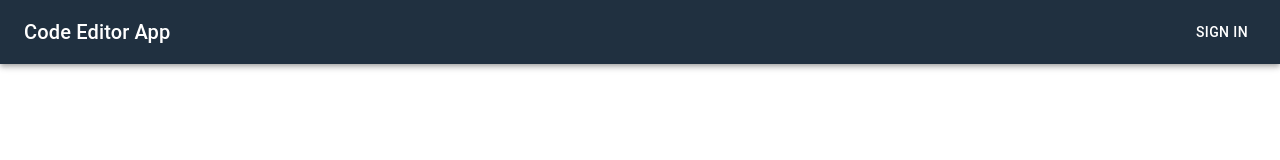
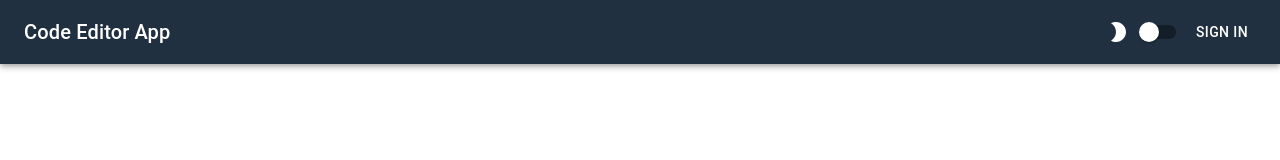
Before and after one commit to yenilikci/Aurora, a React (Vite) app: page / in a window 1280 px wide. Shown: the top 160 px of the page. Built offline with nearby package versions, Linux system fonts and the light colour scheme.

Commit message:
implementing dark mode, add dark mode switch

```diff
--- a/package.json
+++ b/package.json
@@ -13,6 +13,7 @@
         "@auth0/auth0-react": "^1.12.0",
         "@emotion/react": "^11.10.5",
         "@emotion/styled": "^11.10.5",
+        "@mui/icons-material": "^5.10.16",
         "@mui/material": "^5.10.16",
         "@mui/styled-engine-sc": "^5.10.16",
         "@reduxjs/toolkit": "^1.9.1",
--- /dev/null
+++ b/src/components/common/Header/DarkModeSwitch/DarkModeSwitch.tsx
@@ -0,0 +1,24 @@
+import { Switch } from '@mui/material';
+import DarkModeIcon from '@mui/icons-material/Brightness2';
+import { useAppSelector, useAppDispatch } from '@/store/hooks';
+import { RootState } from '@/types/Store';
+import { toggleDarkMode } from '@/store/slices/darkMode/darkMode';
+
+const DarkModeSwitch = () => {
+  const isDarkModeEnabled = useAppSelector((state: RootState) => state.darkMode);
+
+  const dispatch = useAppDispatch();
+
+  const onChangeDarkMode = () => {
+    dispatch(toggleDarkMode());
+  };
+
+  return (
+    <>
+      <DarkModeIcon />
+      <Switch color="default" checked={isDarkModeEnabled} onChange={onChangeDarkMode} />
+    </>
+  );
+};
+
+export default DarkModeSwitch;
--- a/src/components/common/Header/Header.tsx
+++ b/src/components/common/Header/Header.tsx
@@ -6,6 +6,7 @@ import CodeEditorButton from './CodeEditorButton/CodeEditorButton';
 import SignInButton from './SignInButton/SignInButton';
 import SignOutButton from './SignOutButton/SignOutButton';
 import paths from '@/routes/paths';
+import DarkModeSwitch from './DarkModeSwitch/DarkModeSwitch';
 
 const StyledLink = styled(Link)(({ theme }) => ({
   textDecoration: 'none',
@@ -21,6 +22,7 @@ const Header = () => {
         <Typography variant="h6" sx={{ flex: 1 }}>
           <StyledLink to={paths.codeEditor}>Code Editor App</StyledLink>
         </Typography>
+        <DarkModeSwitch />
         {isAuthenticated ? <AuthenticatedButtons /> : <UnauthenticatedButtons />}
       </Toolbar>
     </AppBar>
--- a/src/theme/providers/CustomThemeProviders.tsx
+++ b/src/theme/providers/CustomThemeProviders.tsx
@@ -1,9 +1,11 @@
 import React, { PropsWithChildren } from 'react';
 import { createTheme, ThemeProvider } from '@mui/material/styles';
 import { commonColors, darkColors, lightColors } from '../colors';
+import { useAppSelector } from '@/store/hooks';
+import { RootState } from '@/types/Store';
 
 const CustomThemeProviders = (props: PropsWithChildren<{}>) => {
-  const darkMode = false;
+  const darkMode = useAppSelector((state: RootState) => state.darkMode);
   const theme = createTheme({
     palette: {
       mode: darkMode ? 'dark' : 'light',
```
Also changed, not shown: 1 other file (tests, documents, lock files or other folders).
